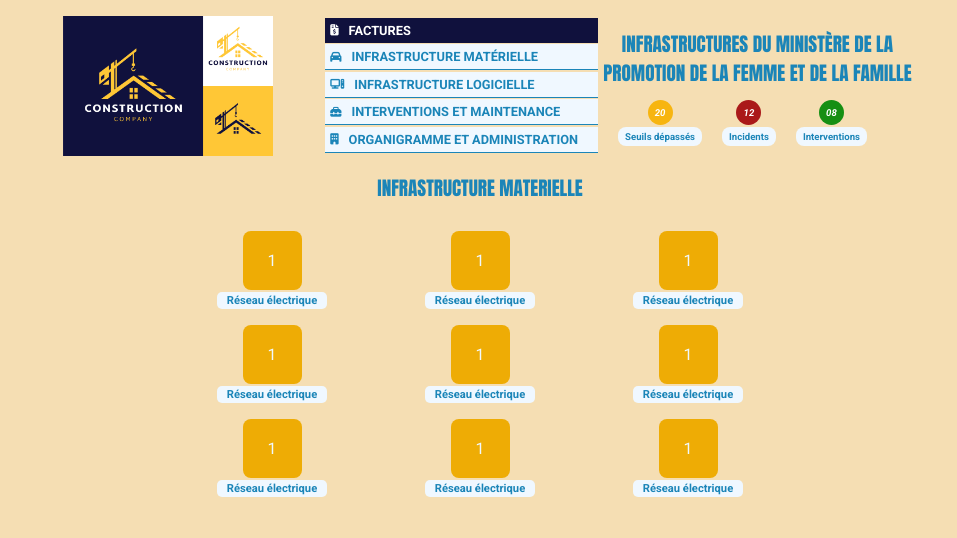
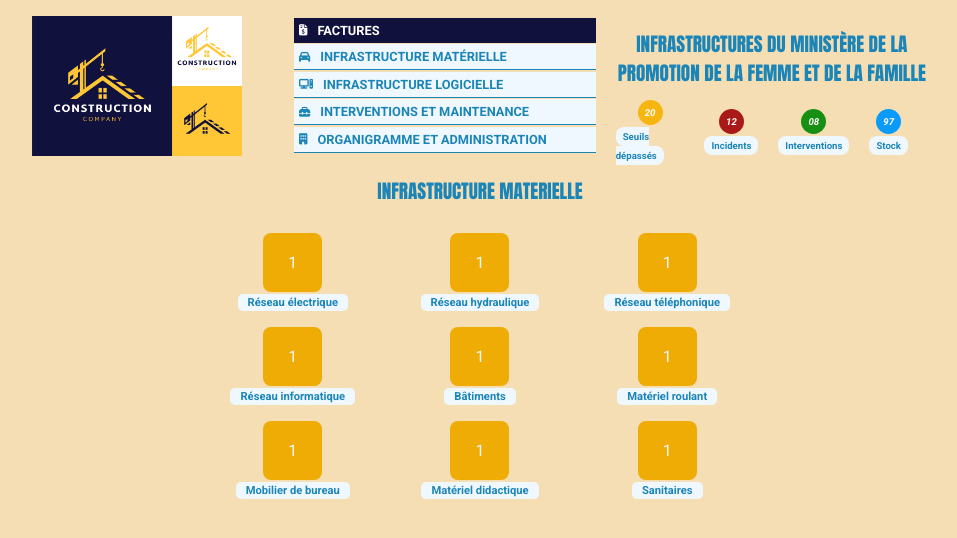
Before and after one commit to puepi/zinfrass, a React (Vite) app: page /large/materiel in a window 1280 px wide. Shown: the top 538 px of the page, without its empty margins (160-1117 px from the left). Built offline with nearby package versions, Linux system fonts and the light colour scheme.

Commit message:
new major update on design

```diff
--- a/src/components/PopUp.jsx
+++ b/src/components/PopUp.jsx
@@ -21,6 +21,12 @@
                 </div>
                 <Link className='show-link'><span className="popup-title">Interventions</span></Link>
             </div>
+            <div className="popup">
+                <div className="symbol">
+                    <span className='popup-digit'>97</span>
+                </div>
+                <Link className='show-link'><span className="popup-title">Stock</span></Link>
+            </div>
 
         </section>
     )
--- a/src/components/menu.css
+++ b/src/components/menu.css
@@ -44,11 +44,12 @@
     font-size: 0.8rem;
     overflow: hidden;
     transition: max-height 0.5s, padding 0.5s;
-    background-color: aliceblue;
+    background-color: wheat;
 }
 
 .accordion .content p {
     color: #1B85B8;
+    font-weight: bold;
 }
 
 .accordion .content p a:hover {
--- a/src/components/popup.css
+++ b/src/components/popup.css
@@ -56,3 +56,10 @@
     background-color: rgba(13, 139, 13, 0.959);
     border-radius: 50%;
 }
+
+.popup:nth-child(4) .symbol {
+    width: 25px;
+    height: 25px;
+    background-color: rgba(0, 152, 253, 0.959);
+    border-radius: 50%;
+}
--- a/src/components/small-menu.css
+++ b/src/components/small-menu.css
@@ -12,16 +12,17 @@
     position: absolute;
     top: -20%;
     left: 50%;
-    transition: display 0.5s ease-in;
     display: none;
     margin-left: 10px;
 }
 
 .sub li {
     background-color: aliceblue;
-    padding: 2px 20px;
+    padding: 2px 15px;
     margin: 2px 0;
     color: #1B85B8;
+    border-radius: 5px;
+    font-size: 0.9rem;
 }
 
 .glass {
@@ -44,7 +45,8 @@
     color: aliceblue;
 }
 
-.glass:hover {}
+.glass:hover,
+.glass:hover+p {}
 
 .glass-title {
     color: #1B85B8;
--- a/src/index.css
+++ b/src/index.css
@@ -66,7 +66,7 @@
 }
 
 #infra-container {
-  width: 70%;
+  width: 75%;
   margin: 0 auto;
 }
 
--- a/src/pages/big-picture/inf_materielle/InfrastructureMaterielle.jsx
+++ b/src/pages/big-picture/inf_materielle/InfrastructureMaterielle.jsx
@@ -13,42 +13,42 @@
                 />
                 <SmallMenu
                     icon="1"
-                    title="Réseau électrique"
+                    title="Réseau hydraulique"
                     subtitles={["Equipements", "Connectiques", "Maintenance"]}
                 />
                 <SmallMenu
                     icon="1"
-                    title="Réseau électrique"
+                    title="Réseau téléphonique"
                     subtitles={["Equipements", "Connectiques", "Maintenance"]}
                 />
                 <SmallMenu
                     icon="1"
-                    title="Réseau électrique"
+                    title="Réseau informatique"
+                    subtitles={["Parc", "Connectiques", "Adressage", "Maintenance"]}
+                />
+                <SmallMenu
+                    icon="1"
+                    title="Bâtiments"
                     subtitles={["Equipements", "Connectiques", "Maintenance"]}
                 />
                 <SmallMenu
                     icon="1"
-                    title="Réseau électrique"
-                    subtitles={["Equipements", "Connectiques", "Maintenance"]}
+                    title="Matériel roulant"
+                    subtitles={["Voitures", "Motos", "Bus", "Maintenance"]}
                 />
                 <SmallMenu
                     icon="1"
-                    title="Réseau électrique"
-                    subtitles={["Equipements", "Connectiques", "Maintenance"]}
+                    title="Mobilier de bureau"
+                    subtitles={["Categories", "Par bureau", "Maintenance"]}
                 />
                 <SmallMenu
                     icon="1"
-                    title="Réseau électrique"
-                    subtitles={["Equipements", "Connectiques", "Maintenance"]}
+                    title="Matériel didactique"
+                    subtitles={[]}
                 />
                 <SmallMenu
                     icon="1"
-                    title="Réseau électrique"
-                    subtitles={["Equipements", "Connectiques", "Maintenance"]}
-                />
-                <SmallMenu
-                    icon="1"
-                    title="Réseau électrique"
+                    title="Sanitaires"
                     subtitles={["Equipements", "Connectiques", "Maintenance"]}
                 />
 
--- a/src/pages/big-picture/inf_materielle/index.css
+++ b/src/pages/big-picture/inf_materielle/index.css
@@ -1,5 +1,5 @@
 .inf-mat-container {
-    width: 50%;
+    width: 45%;
     margin: 0 auto;
     display: grid;
     grid-template-columns: repeat(3, 1fr);
```
